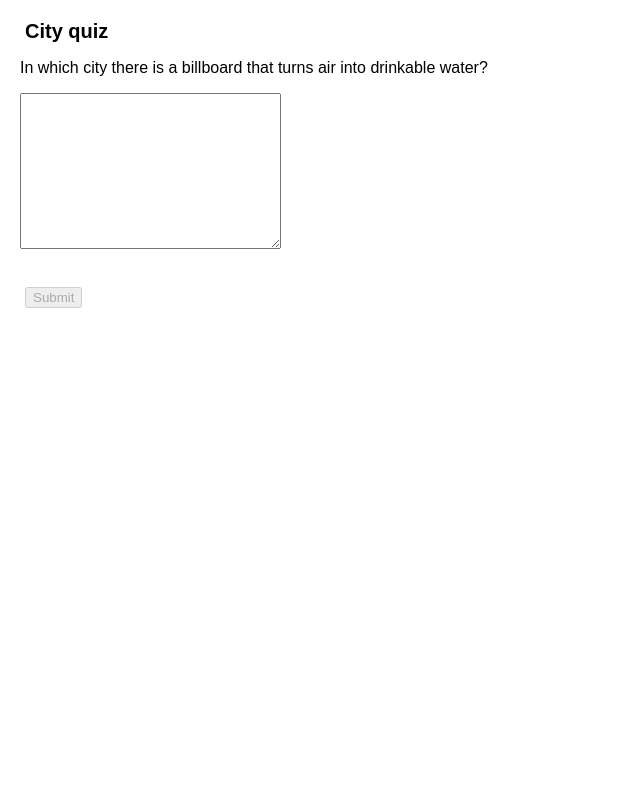
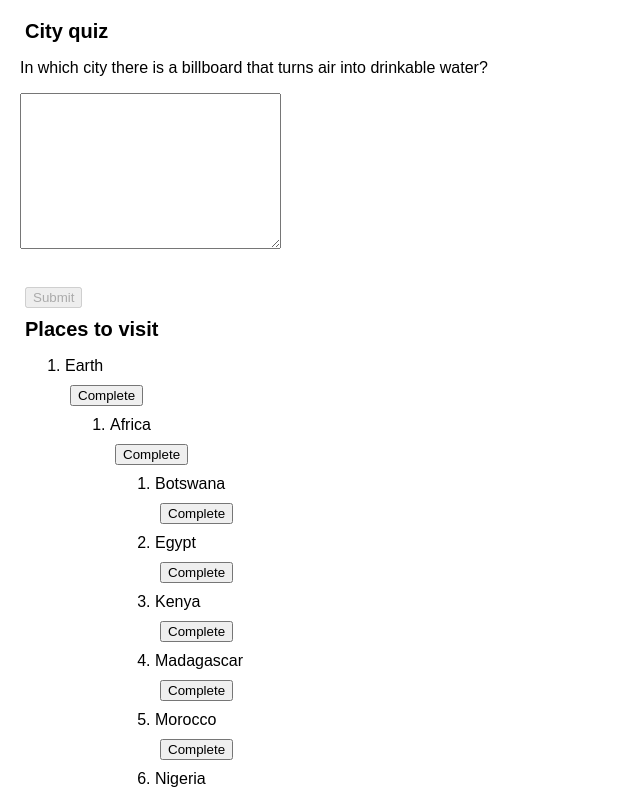
Before and after one commit to mich-deg/learn-react, a React (Vite) app: page / in a window 1280 px wide. Shown: the top 796 px of the page, without its empty margins (0-640 px from the left). Built offline with nearby package versions, Linux system fonts and the light colour scheme.

Commit message:
Choosing the State Structure-Avoid deeply nested state

```diff
--- a/data.js
+++ b/data.js
@@ -1,73 +1,351 @@
-export const sculptureList = [{
-    name: 'Homenaje a la Neurocirugía',
-    artist: 'Marta Colvin Andrade',
-    description: 'Although Colvin is predominantly known for abstract themes that allude to pre-Hispanic symbols, this gigantic sculpture, an homage to neurosurgery, is one of her most recognizable public art pieces.',
-    url: 'https://i.imgur.com/Mx7dA2Y.jpg',
-    alt: 'A bronze statue of two crossed hands delicately holding a human brain in their fingertips.'
-  }, {
-    name: 'Floralis Genérica',
-    artist: 'Eduardo Catalano',
-    description: 'This enormous (75 ft. or 23m) silver flower is located in Buenos Aires. It is designed to move, closing its petals in the evening or when strong winds blow and opening them in the morning.',
-    url: 'https://i.imgur.com/ZF6s192m.jpg',
-    alt: 'A gigantic metallic flower sculpture with reflective mirror-like petals and strong stamens.'
-  }, {
-    name: 'Eternal Presence',
-    artist: 'John Woodrow Wilson',
-    description: 'Wilson was known for his preoccupation with equality, social justice, as well as the essential and spiritual qualities of humankind. This massive (7ft. or 2,13m) bronze represents what he described as "a symbolic Black presence infused with a sense of universal humanity."',
-    url: 'https://i.imgur.com/aTtVpES.jpg',
-    alt: 'The sculpture depicting a human head seems ever-present and solemn. It radiates calm and serenity.'
-  }, {
-    name: 'Moai',
-    artist: 'Unknown Artist',
-    description: 'Located on the Easter Island, there are 1,000 moai, or extant monumental statues, created by the early Rapa Nui people, which some believe represented deified ancestors.',
-    url: 'https://i.imgur.com/RCwLEoQm.jpg',
-    alt: 'Three monumental stone busts with the heads that are disproportionately large with somber faces.'
-  }, {
-    name: 'Blue Nana',
-    artist: 'Niki de Saint Phalle',
-    description: 'The Nanas are triumphant creatures, symbols of femininity and maternity. Initially, Saint Phalle used fabric and found objects for the Nanas, and later on introduced polyester to achieve a more vibrant effect.',
-    url: 'https://i.imgur.com/Sd1AgUOm.jpg',
-    alt: 'A large mosaic sculpture of a whimsical dancing female figure in a colorful costume emanating joy.'
-  }, {
-    name: 'Ultimate Form',
-    artist: 'Barbara Hepworth',
-    description: 'This abstract bronze sculpture is a part of The Family of Man series located at Yorkshire Sculpture Park. Hepworth chose not to create literal representations of the world but developed abstract forms inspired by people and landscapes.',
-    url: 'https://i.imgur.com/2heNQDcm.jpg',
-    alt: 'A tall sculpture made of three elements stacked on each other reminding of a human figure.'
-  }, {
-    name: 'Cavaliere',
-    artist: 'Lamidi Olonade Fakeye',
-    description: "Descended from four generations of woodcarvers, Fakeye's work blended traditional and contemporary Yoruba themes.",
-    url: 'https://i.imgur.com/wIdGuZwm.png',
-    alt: 'An intricate wood sculpture of a warrior with a focused face on a horse adorned with patterns.'
-  }, {
-    name: 'Big Bellies',
-    artist: 'Alina Szapocznikow',
-    description: "Szapocznikow is known for her sculptures of the fragmented body as a metaphor for the fragility and impermanence of youth and beauty. This sculpture depicts two very realistic large bellies stacked on top of each other, each around five feet (1,5m) tall.",
-    url: 'https://i.imgur.com/AlHTAdDm.jpg',
-    alt: 'The sculpture reminds a cascade of folds, quite different from bellies in classical sculptures.'
-  }, {
-    name: 'Terracotta Army',
-    artist: 'Unknown Artist',
-    description: 'The Terracotta Army is a collection of terracotta sculptures depicting the armies of Qin Shi Huang, the first Emperor of China. The army consisted of more than 8,000 soldiers, 130 chariots with 520 horses, and 150 cavalry horses.',
-    url: 'https://i.imgur.com/HMFmH6m.jpg',
-    alt: '12 terracotta sculptures of solemn warriors, each with a unique facial expression and armor.'
-  }, {
-    name: 'Lunar Landscape',
-    artist: 'Louise Nevelson',
-    description: 'Nevelson was known for scavenging objects from New York City debris, which she would later assemble into monumental constructions. In this one, she used disparate parts like a bedpost, juggling pin, and seat fragment, nailing and gluing them into boxes that reflect the influence of Cubism’s geometric abstraction of space and form.',
-    url: 'https://i.imgur.com/rN7hY6om.jpg',
-    alt: 'A black matte sculpture where the individual elements are initially indistinguishable.'
-  }, {
-    name: 'Aureole',
-    artist: 'Ranjani Shettar',
-    description: 'Shettar merges the traditional and the modern, the natural and the industrial. Her art focuses on the relationship between man and nature. Her work was described as compelling both abstractly and figuratively, gravity defying, and a "fine synthesis of unlikely materials."',
-    url: 'https://i.imgur.com/okTpbHhm.jpg',
-    alt: 'A pale wire-like sculpture mounted on concrete wall and descending on the floor. It appears light.'
-  }, {
-    name: 'Hippos',
-    artist: 'Taipei Zoo',
-    description: 'The Taipei Zoo commissioned a Hippo Square featuring submerged hippos at play.',
-    url: 'https://i.imgur.com/6o5Vuyu.jpg',
-    alt: 'A group of bronze hippo sculptures emerging from the sett sidewalk as if they were swimming.'
-  }];
+export const sculptureList = [
+  {
+    name: "Homenaje a la Neurocirugía",
+    artist: "Marta Colvin Andrade",
+    description:
+      "Although Colvin is predominantly known for abstract themes that allude to pre-Hispanic symbols, this gigantic sculpture, an homage to neurosurgery, is one of her most recognizable public art pieces.",
+    url: "https://i.imgur.com/Mx7dA2Y.jpg",
+    alt: "A bronze statue of two crossed hands delicately holding a human brain in their fingertips.",
+  },
+  {
+    name: "Floralis Genérica",
+    artist: "Eduardo Catalano",
+    description:
+      "This enormous (75 ft. or 23m) silver flower is located in Buenos Aires. It is designed to move, closing its petals in the evening or when strong winds blow and opening them in the morning.",
+    url: "https://i.imgur.com/ZF6s192m.jpg",
+    alt: "A gigantic metallic flower sculpture with reflective mirror-like petals and strong stamens.",
+  },
+  {
+    name: "Eternal Presence",
+    artist: "John Woodrow Wilson",
+    description:
+      'Wilson was known for his preoccupation with equality, social justice, as well as the essential and spiritual qualities of humankind. This massive (7ft. or 2,13m) bronze represents what he described as "a symbolic Black presence infused with a sense of universal humanity."',
+    url: "https://i.imgur.com/aTtVpES.jpg",
+    alt: "The sculpture depicting a human head seems ever-present and solemn. It radiates calm and serenity.",
+  },
+  {
+    name: "Moai",
+    artist: "Unknown Artist",
+    description:
+      "Located on the Easter Island, there are 1,000 moai, or extant monumental statues, created by the early Rapa Nui people, which some believe represented deified ancestors.",
+    url: "https://i.imgur.com/RCwLEoQm.jpg",
+    alt: "Three monumental stone busts with the heads that are disproportionately large with somber faces.",
+  },
+  {
+    name: "Blue Nana",
+    artist: "Niki de Saint Phalle",
+    description:
+      "The Nanas are triumphant creatures, symbols of femininity and maternity. Initially, Saint Phalle used fabric and found objects for the Nanas, and later on introduced polyester to achieve a more vibrant effect.",
+    url: "https://i.imgur.com/Sd1AgUOm.jpg",
+    alt: "A large mosaic sculpture of a whimsical dancing female figure in a colorful costume emanating joy.",
+  },
+  {
+    name: "Ultimate Form",
+    artist: "Barbara Hepworth",
+    description:
+      "This abstract bronze sculpture is a part of The Family of Man series located at Yorkshire Sculpture Park. Hepworth chose not to create literal representations of the world but developed abstract forms inspired by people and landscapes.",
+    url: "https://i.imgur.com/2heNQDcm.jpg",
+    alt: "A tall sculpture made of three elements stacked on each other reminding of a human figure.",
+  },
+  {
+    name: "Cavaliere",
+    artist: "Lamidi Olonade Fakeye",
+    description:
+      "Descended from four generations of woodcarvers, Fakeye's work blended traditional and contemporary Yoruba themes.",
+    url: "https://i.imgur.com/wIdGuZwm.png",
+    alt: "An intricate wood sculpture of a warrior with a focused face on a horse adorned with patterns.",
+  },
+  {
+    name: "Big Bellies",
+    artist: "Alina Szapocznikow",
+    description:
+      "Szapocznikow is known for her sculptures of the fragmented body as a metaphor for the fragility and impermanence of youth and beauty. This sculpture depicts two very realistic large bellies stacked on top of each other, each around five feet (1,5m) tall.",
+    url: "https://i.imgur.com/AlHTAdDm.jpg",
+    alt: "The sculpture reminds a cascade of folds, quite different from bellies in classical sculptures.",
+  },
+  {
+    name: "Terracotta Army",
+    artist: "Unknown Artist",
+    description:
+      "The Terracotta Army is a collection of terracotta sculptures depicting the armies of Qin Shi Huang, the first Emperor of China. The army consisted of more than 8,000 soldiers, 130 chariots with 520 horses, and 150 cavalry horses.",
+    url: "https://i.imgur.com/HMFmH6m.jpg",
+    alt: "12 terracotta sculptures of solemn warriors, each with a unique facial expression and armor.",
+  },
+  {
+    name: "Lunar Landscape",
+    artist: "Louise Nevelson",
+    description:
+      "Nevelson was known for scavenging objects from New York City debris, which she would later assemble into monumental constructions. In this one, she used disparate parts like a bedpost, juggling pin, and seat fragment, nailing and gluing them into boxes that reflect the influence of Cubism’s geometric abstraction of space and form.",
+    url: "https://i.imgur.com/rN7hY6om.jpg",
+    alt: "A black matte sculpture where the individual elements are initially indistinguishable.",
+  },
+  {
+    name: "Aureole",
+    artist: "Ranjani Shettar",
+    description:
+      'Shettar merges the traditional and the modern, the natural and the industrial. Her art focuses on the relationship between man and nature. Her work was described as compelling both abstractly and figuratively, gravity defying, and a "fine synthesis of unlikely materials."',
+    url: "https://i.imgur.com/okTpbHhm.jpg",
+    alt: "A pale wire-like sculpture mounted on concrete wall and descending on the floor. It appears light.",
+  },
+  {
+    name: "Hippos",
+    artist: "Taipei Zoo",
+    description:
+      "The Taipei Zoo commissioned a Hippo Square featuring submerged hippos at play.",
+    url: "https://i.imgur.com/6o5Vuyu.jpg",
+    alt: "A group of bronze hippo sculptures emerging from the sett sidewalk as if they were swimming.",
+  },
+];
+
+export const initialTravelPlan = {
+  0: {
+    id: 0,
+    title: "(Root)",
+    childIds: [1, 43, 47],
+  },
+  1: {
+    id: 1,
+    title: "Earth",
+    childIds: [2, 10, 19, 27, 35],
+  },
+  2: {
+    id: 2,
+    title: "Africa",
+    childIds: [3, 4, 5, 6, 7, 8, 9],
+  },
+  3: {
+    id: 3,
+    title: "Botswana",
+    childIds: [],
+  },
+  4: {
+    id: 4,
+    title: "Egypt",
+    childIds: [],
+  },
+  5: {
+    id: 5,
+    title: "Kenya",
+    childIds: [],
+  },
+  6: {
+    id: 6,
+    title: "Madagascar",
+    childIds: [],
+  },
+  7: {
+    id: 7,
+    title: "Morocco",
+    childIds: [],
+  },
+  8: {
+    id: 8,
+    title: "Nigeria",
+    childIds: [],
+  },
+  9: {
+    id: 9,
+    title: "South Africa",
+    childIds: [],
+  },
+  10: {
+    id: 10,
+    title: "Americas",
+    childIds: [11, 12, 13, 14, 15, 16, 17, 18],
+  },
+  11: {
+    id: 11,
+    title: "Argentina",
+    childIds: [],
+  },
+  12: {
+    id: 12,
+    title: "Brazil",
+    childIds: [],
+  },
+  13: {
+    id: 13,
+    title: "Barbados",
+    childIds: [],
+  },
+  14: {
+    id: 14,
+    title: "Canada",
+    childIds: [],
+  },
+  15: {
+    id: 15,
+    title: "Jamaica",
+    childIds: [],
+  },
+  16: {
+    id: 16,
+    title: "Mexico",
+    childIds: [],
+  },
+  17: {
+    id: 17,
+    title: "Trinidad and Tobago",
+    childIds: [],
+  },
+  18: {
+    id: 18,
+    title: "Venezuela",
+    childIds: [],
+  },
+  19: {
+    id: 19,
+    title: "Asia",
+    childIds: [20, 21, 22, 23, 24, 25, 26],
+  },
+  20: {
+    id: 20,
+    title: "China",
+    childIds: [],
+  },
+  21: {
+    id: 21,
+    title: "Hong Kong",
+    childIds: [],
+  },
+  22: {
+    id: 22,
+    title: "India",
+    childIds: [],
+  },
+  23: {
+    id: 23,
+    title: "Singapore",
+    childIds: [],
+  },
+  24: {
+    id: 24,
+    title: "South Korea",
+    childIds: [],
+  },
+  25: {
+    id: 25,
+    title: "Thailand",
+    childIds: [],
+  },
+  26: {
+    id: 26,
+    title: "Vietnam",
+    childIds: [],
+  },
+  27: {
+    id: 27,
+    title: "Europe",
+    childIds: [28, 29, 30, 31, 32, 33, 34],
+  },
+  28: {
+    id: 28,
+    title: "Croatia",
+    childIds: [],
+  },
+  29: {
+    id: 29,
+    title: "France",
+    childIds: [],
+  },
+  30: {
+    id: 30,
+    title: "Germany",
+    childIds: [],
+  },
+  31: {
+    id: 31,
+    title: "Italy",
+    childIds: [],
+  },
+  32: {
+    id: 32,
+    title: "Portugal",
+    childIds: [],
+  },
+  33: {
+    id: 33,
+    title: "Spain",
+    childIds: [],
+  },
+  34: {
+    id: 34,
+    title: "Turkey",
+    childIds: [],
+  },
+  35: {
+    id: 35,
+    title: "Oceania",
+    childIds: [36, 37, 38, 39, 40, 41, 42],
+  },
+  36: {
+    id: 36,
+    title: "Australia",
+    childIds: [],
+  },
+  37: {
+    id: 37,
+    title: "Bora Bora (French Polynesia)",
+    childIds: [],
+  },
+  38: {
+    id: 38,
+    title: "Easter Island (Chile)",
+    childIds: [],
+  },
+  39: {
+    id: 39,
+    title: "Fiji",
+    childIds: [],
+  },
+  40: {
+    id: 40,
+    title: "Hawaii (the USA)",
+    childIds: [],
+  },
+  41: {
+    id: 41,
+    title: "New Zealand",
+    childIds: [],
+  },
+  42: {
+    id: 42,
+    title: "Vanuatu",
+    childIds: [],
+  },
+  43: {
+    id: 43,
+    title: "Moon",
+    childIds: [44, 45, 46],
+  },
+  44: {
+    id: 44,
+    title: "Rheita",
+    childIds: [],
+  },
+  45: {
+    id: 45,
+    title: "Piccolomini",
+    childIds: [],
+  },
+  46: {
+    id: 46,
+    title: "Tycho",
+    childIds: [],
+  },
+  47: {
+    id: 47,
+    title: "Mars",
+    childIds: [48, 49],
+  },
+  48: {
+    id: 48,
+    title: "Corn Town",
+    childIds: [],
+  },
+  49: {
+    id: 49,
+    title: "Green Hill",
+    childIds: [],
+  },
+};
--- a/src/App.jsx
+++ b/src/App.jsx
@@ -1,10 +1,12 @@
 import React from "react";
 import Form from "./component/managing-state/Form";
+import TravelPlan from "./component/managing-state/TravelPlan";
 
 const App = () => {
   return (
     <div>
       <Form />
+      <TravelPlan />
     </div>
   );
 };
--- /dev/null
+++ b/src/component/managing-state/TravelPlan.jsx
@@ -0,0 +1,70 @@
+/* eslint-disable react/prop-types */
+import React, { useState } from "react";
+import { initialTravelPlan } from "../../../data";
+
+const TravelPlan = () => {
+  const [plan, setPlan] = useState(initialTravelPlan);
+  function handleComplete(parentId, childId) {
+    const parent = plan[parentId];
+
+    const nextParent = {
+      ...parent,
+      childIds: parent.childIds.filter((id) => id !== childId),
+    };
+
+    setPlan({
+      ...plan,
+      [parentId]: nextParent,
+    });
+  }
+  const root = plan[0];
+  const planetIds = root.childIds;
+  return (
+    <>
+      <h2>Places to visit</h2>
+      <ol>
+        {planetIds.map((id) => (
+          <PlaceTree
+            key={id}
+            id={id}
+            parentId={0}
+            placesByID={plan}
+            onComplete={handleComplete}
+          />
+        ))}
+      </ol>
+    </>
+  );
+};
+
+const PlaceTree = ({ id, parentId, placesByID, onComplete }) => {
+  const place = placesByID[id];
+  const childIds = place.childIds;
+  return (
+    <li>
+      {place.title}
+      <button
+        onClick={() => {
+          onComplete(parentId, id);
+        }}
+      >
+        Complete
+      </button>
+      {childIds.length > 0 && (
+        <ol>
+          {childIds.map((childId) => (
+            <PlaceTree
+              key={childId}
+              id={childId}
+              parentId={id}
+              placesByID={placesByID}
+              onComplete={onComplete}
+            />
+          ))}
+        </ol>
+      )}
+    </li>
+  );
+};
+
+export default TravelPlan;
```
